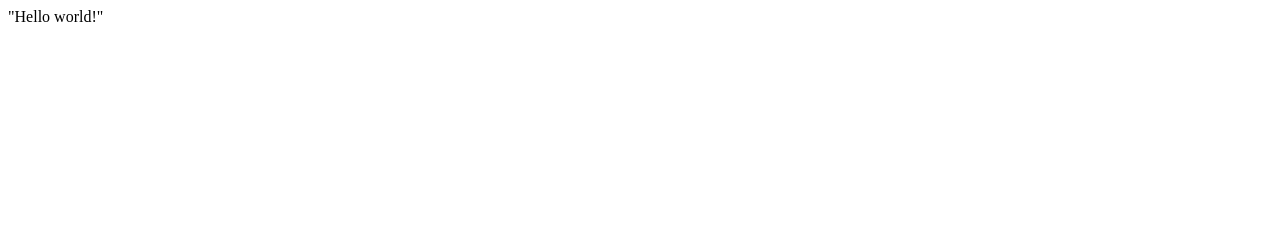
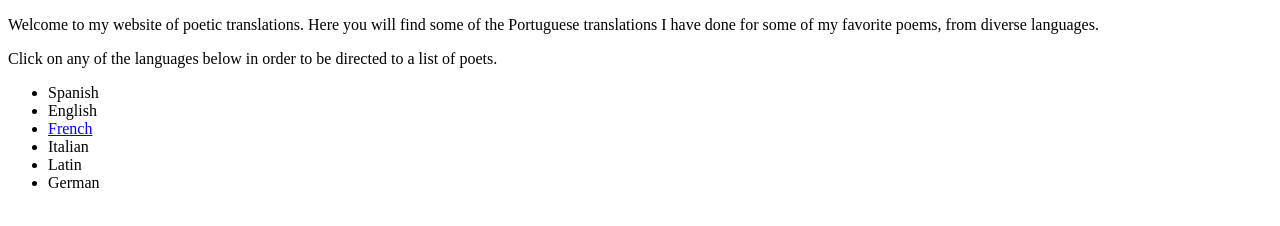
Before and after one commit to magnaniotavio/poetic-translations, a plain HTML site: page index.html in a window 1280 px wide. Drawn offline with Linux system fonts and the light colour scheme.

Commit message:
Made frontpage (welcome message, language list)

```diff
--- a/index.html
+++ b/index.html
@@ -4,10 +4,18 @@
     <meta charset="UTF-8">
     <meta http-equiv="X-UA-Compatible" content="IE=edge">
     <meta name="viewport" content="width=device-width, initial-scale=1.0">
-    <title>Document</title>
+    <title>My Poetic Translations</title>
 </head>
 <body>
-    "Hello world!"
-
+    <p>Welcome to my website of poetic translations. Here you will find some of the Portuguese translations I have done for some of my favorite poems, from diverse languages.</p>
+    <p>Click on any of the languages below in order to be directed to a list of poets.</p>
+    <ul>
+        <li>Spanish</li>
+        <li>English</li>
+        <li><a href="French.html">French</a></li>
+        <li>Italian</li>
+        <li>Latin</li>
+        <li>German</li>
+    </ul>
 </body>
 </html>
```
